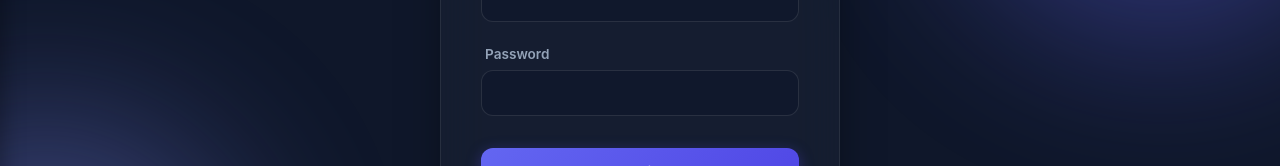
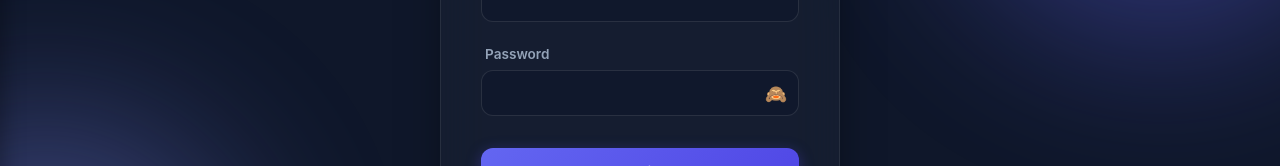
Before and after one commit to rakeshplvl-ops/git-react-static-app-raki, a React (Vite) app: page /login in a window 1280 px wide. Shown: the part 364-530 px from the top of the page. Built offline with nearby package versions, Linux system fonts and the light colour scheme.

Commit message:
implement authentication flow with Axios interceptors, AuthProvider, and login page functionality

```diff
--- a/src/components/Layouts/AppLayout.jsx
+++ b/src/components/Layouts/AppLayout.jsx
@@ -1,10 +1,7 @@
-import { useEffect, useState } from "react";
 import SideBar from "../SideBar";
-import { useToast } from "../../contexts/ToastContext";
 import { Outlet } from "react-router-dom";
 
 function AppLayout() {
-
   return (
     <div className="app-layout" style={{ display: "flex", width: "100%" }}>
       <SideBar />
@@ -17,7 +14,7 @@ function AppLayout() {
           display: "flex",
           flexDirection: "column",
           marginLeft: "280px",
-          maxWidth: "1150px"
+          maxWidth: "1150px",
         }}
       >
         <Outlet />
--- a/src/contexts/AuthProvider.jsx
+++ b/src/contexts/AuthProvider.jsx
@@ -12,7 +12,7 @@ export function AuthProvider({ children }) {
   // Restore session synchronously from localStorage on first render
   const [user, setUser] = useState(() => getUserData());
   const [isLoggedIn, setIsLoggedIn] = useState(() => !!getUserData());
-  const [isLoading, setIsLoading] = useState(false); /* 👈 Start as false since storage check is synchronous */
+  const [isLoading, setIsLoading] = useState(false);
 
   const login = useCallback((accessToken, refreshToken, userData) => {
     setTokens(accessToken, refreshToken);
--- a/src/pages/LoginPage.jsx
+++ b/src/pages/LoginPage.jsx
@@ -4,6 +4,7 @@ import "../css/LoginPage.css";
 import { useAuth } from "../contexts/useAuth";
 import api from "../services/api";
 import { useToast } from "../contexts/ToastContext";
+import { setTokens } from "../services/authStore";
 
 function LoginPage() {
   const [Username, SetUsername] = useState("");
@@ -13,6 +14,7 @@ function LoginPage() {
   const [Registered, SetRegistered] = useState(false);
   const [Email, SetEmail] = useState("");
   const [Contact, SetContact] = useState("");
+  const [showPassword, setShowPassword] = useState(false);
   const { login } = useAuth();
   const { showToast } = useToast();
   const [isError, setIsError] = useState(false);
@@ -90,7 +92,11 @@ function LoginPage() {
     const payload = {
       username: Username,
       password: Password,
-      ...(isRegister && { displayName: DisplayName, email: Email, contact: Contact }),
+      ...(isRegister && {
+        displayName: DisplayName,
+        email: Email,
+        contact: Contact,
+      }),
     };
 
     try {
@@ -100,6 +106,9 @@ function LoginPage() {
       if (isRegister) {
         return SetRegistered(true);
       }
+
+      // We MUST set tokens here so that fetchUserData uses the new access token
+      setTokens(res.data.accessToken, res.data.refreshToken);
 
       // Fetch user data (Mandatory for a healthy session)
       const userData = await fetchUserData(res.data.refreshToken);
@@ -117,12 +126,14 @@ function LoginPage() {
       navigate("/");
     } catch (error) {
       const errorData = error.response?.data;
-      const errorMessage = typeof errorData === 'object' && errorData !== null
-        ? (errorData.message || JSON.stringify(errorData))
-        : (errorData || "Login failed");
+      const errorMessage =
+        typeof errorData === "object" && errorData !== null
+          ? errorData.message || JSON.stringify(errorData)
+          : errorData || "Login failed";
 
       setError(errorMessage);
       setIsError(true);
+      showToast(errorMessage, "error");
       console.error("Error at login:", error);
     }
   };
@@ -138,7 +149,10 @@ function LoginPage() {
           <p>{error}</p>
         </div>
       )}
-      <form className="LoginPage-Inner-Container">
+      <form className="LoginPage-Inner-Container" onSubmit={(e) => {
+        e.preventDefault();
+        LoginUser();
+      }}>
         <div className="input-container">
           <label className="inputLabel" htmlFor="Username">
             Username
@@ -209,22 +223,38 @@ function LoginPage() {
           <label className="inputLabel" htmlFor="password">
             Password
           </label>
+          <div style={{ position: "relative", display: "flex", alignItems: "center" }}>
             <input
               className="inputText"
-            type="password"
+              type={showPassword ? "text" : "password"}
               name="password"
               id="password"
               value={Password}
               onChange={(e) => {
                 SetPassword(e.target.value);
               }}
-            onKeyDown={(e) => {
-              if (e.key === "Enter") LoginUser();
+              style={{ paddingRight: "40px" }}
+            />
+            <button
+              type="button"
+              onClick={() => setShowPassword(!showPassword)}
+              style={{
+                position: "absolute",
+                right: "12px",
+                background: "none",
+                border: "none",
+                cursor: "pointer",
+                padding: "0",
+                fontSize: "1.1rem"
               }}
-          />
+              title={showPassword ? "Hide password" : "Show password"}
+            >
+              {showPassword ? "👁️" : "🙈"}
+            </button>
+          </div>
         </div>
         <div className="submit-container">
-          <button className="SubmitBtn" onClick={LoginUser}>
+          <button type="submit" className="SubmitBtn">
             {isRegister ? "Register" : "Login"}
           </button>
           <div className="register-login">
--- a/src/services/api.js
+++ b/src/services/api.js
@@ -97,7 +97,9 @@ api.interceptors.response.use(
     // 🌐 GLOBAL OFFLINE DETECTION
     if (!error.response) {
       console.error("Backend server is unreachable.");
-      window.dispatchEvent(new CustomEvent("server-offline", { detail: "Server is unreachable" }));
+      window.dispatchEvent(
+        new CustomEvent("server-offline", { detail: "Server is unreachable" }),
+      );
       return Promise.reject(error);
     }
 
```
Also changed, not shown: 1 other file (tests, documents, lock files or other folders). Lines whose indentation alone changed are shown as unchanged.
